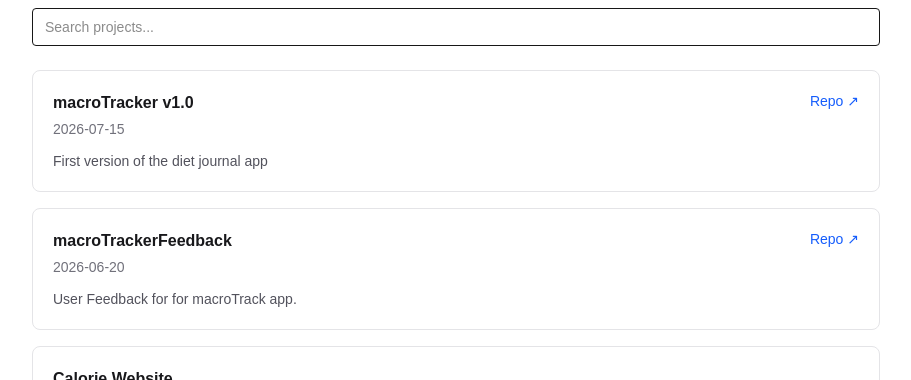
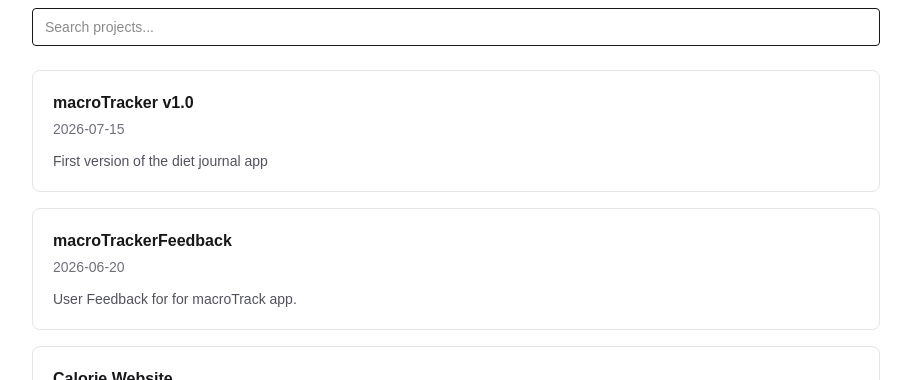
Before and after one commit to OKVSchool/week5-capstone-hub, a Next.js app: page / in a window 1280 px wide. Shown: the part 169-549 px from the top of the page, without its empty margins (184-1095 px from the left). Built offline with nearby package versions, Linux system fonts and the light colour scheme.

Commit message:
Add API route, dynamic detail page, and clickable project cards

```diff
--- /dev/null
+++ b/src/app/projects/[id]/page.tsx
@@ -0,0 +1,27 @@
+import { projects } from "@/data/projects"
+import { notFound} from "next/navigation"
+
+export default async function ProjectPage({ params }: { params: Promise<{ id: string }> }) {
+    const {id } = await params
+    const project = projects.find(p => p.id === id)
+    if (!project) notFound()
+    return (
+        <div className="mx-auto max-w-4xl px-6 py-12">
+            <h1 className="text-2xl font-semibold text-zinc-900 dark:text-zinc-50">
+                {project.title}
+            </h1>
+            <p className="mt-1 text-sm text-zinc-500">{project.date}</p>
+            <p className="mt-4 text-zinc-700 dark:text-zinc-300">{project.description}</p>
+            {project.repoUrl && (
+              <a
+                href={project.repoUrl}
+                target="_blank"
+                rel="noopener noreferrer"
+                className="mt-4 inline-block text-sm font-medium text-blue-600 hover:underline dark:text-blue-400"
+              >
+                View Repo ↗
+              </a>
+            )}
+        </div>
+    )
+}
--- a/src/components/ProjectCard.tsx
+++ b/src/components/ProjectCard.tsx
@@ -1,8 +1,9 @@
+import Link from "next/link";
 import type { Project } from "@/data/projects";
 
 export default function ProjectCard({ project }: { project: Project }) {
   return (
-    <div className="rounded-lg border border-zinc-200 bg-white p-5 dark:border-zinc-800 dark:bg-zinc-900">
+    <Link href={`/projects/${project.id}`} className="block rounded-lg border border-zinc-200 bg-white p-5 hover:border-zinc-400 dark:border-zinc-800 dark:bg-zinc-900 dark:hover:border-zinc-600">
       <div className="flex items-start justify-between gap-4">
         <div>
           <h2 className="font-semibold text-zinc-900 dark:text-zinc-50">
@@ -12,16 +13,6 @@ export default function ProjectCard({ project }: { project: Project }) {
             {project.date}
           </p>
         </div>
-        {project.repoUrl && (
-          <a
-            href={project.repoUrl}
-            target="_blank"
-            rel="noopener noreferrer"
-            className="shrink-0 text-sm font-medium text-blue-600 hover:underline dark:text-blue-400"
-          >
-            Repo ↗
-          </a>
-        )}
       </div>
       <p className="mt-3 text-sm text-zinc-600 dark:text-zinc-300">
         {project.description}
@@ -38,6 +29,6 @@ export default function ProjectCard({ project }: { project: Project }) {
           ))}
         </div>
       )}
-    </div>
+    </Link>
   );
 }
```
